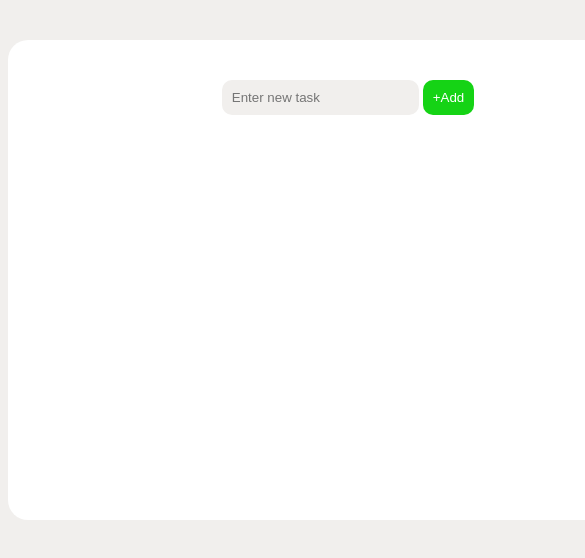
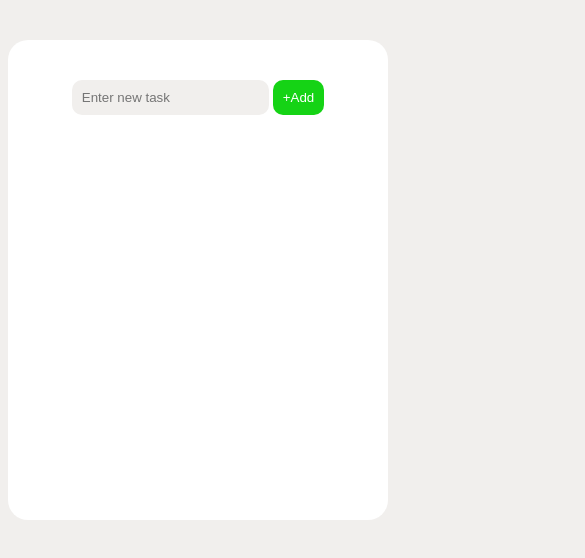
Before and after one commit to chhenglong21/To-Do-List, a plain HTML site: page index.html in a window 390 px wide. Shown: the top 558 px of the page, 585 px wide, since content can reach past the window. Drawn offline with Linux system fonts and the light colour scheme.

Commit message:
upload new

```diff
--- a/style.css
+++ b/style.css
@@ -59,3 +59,9 @@ body {
         text-decoration: line-through;
         color: rgb(214, 214, 214);
     }
+
+    @media screen and (max-width: 600px){
+        .todolist {
+            width: 300px;
+        }
+    }
```
Also changed, not shown: index.html (+1 -0 lines).
